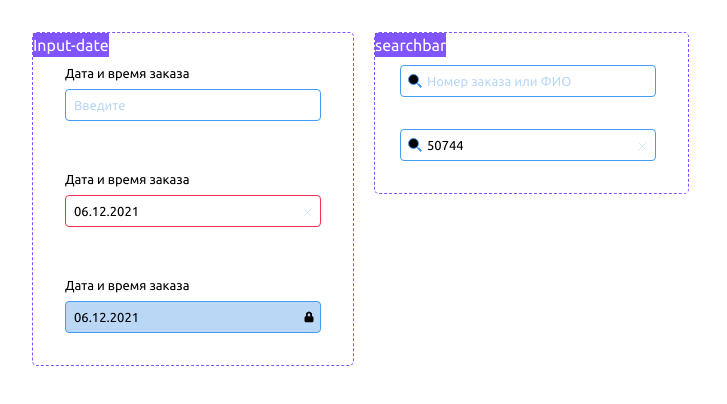
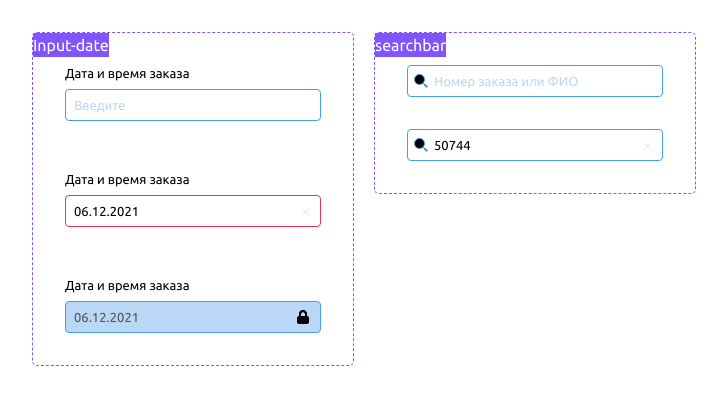
Before and after one commit to sponfin/Project, a website: page pages/blocks/ui-kit.html in a window 1280 px wide. Shown: the whole page, without its empty margins (0-727 px from the left). Drawn offline with Linux system fonts and the light colour scheme.

Commit message:
Ноmework_4_fix_1

```diff
--- a/pages/blocks/input.css
+++ b/pages/blocks/input.css
@@ -1,5 +1,9 @@
 .block-wrapper__input-date {
   margin-bottom: 50px;
+}
+
+.block-wrapper__input-date:last-child {
+  margin-bottom: 0px;
 }
 
 .label-input {
@@ -14,7 +18,9 @@
 .input-date__wrapper {
   display: flex;
   align-items: center;
+  position: relative;
 }
+
 .input-date__input {
   outline: none;
   min-width: 256px;
@@ -35,12 +41,20 @@
 .input-date__input:focus {
   border: 2px solid #459df5;
 }
+
+.input-date:last-child {
+  margin-bottom: 0px;
+}
 .input-date__input_error::placeholder {
   color: #bad8f5;
 }
 
-.input-date__btn {
+.input-date__btn-clear {
   cursor: pointer;
+  border: none;
+  background: inherit;
+  position: absolute;
+  right: 5px;
 }
 .input-date__input_error {
   border: 1px solid #f53152;
@@ -61,11 +75,11 @@
   width: 9px;
   height: 9px;
   stroke: #bad8f5;
-  margin-left: -18px;
 }
 .input-date__icon-locked {
-  width: 12px;
-  height: 14px;
+  width: 16px;
+  height: 16px;
   fill: #000000;
-  margin-left: -18px;
+  position: absolute;
+  right: 10px;
 }
--- a/pages/blocks/search-bar.css
+++ b/pages/blocks/search-bar.css
@@ -5,6 +5,7 @@
 .searchbar__wrapper {
   display: flex;
   align-items: center;
+  position: relative;
 }
 .searchbar__input {
   outline: none;
@@ -28,21 +29,30 @@
   border: 2px solid #459df5;
 }
 
-.searchbar__btn {
+.searchbar__btn-search {
   cursor: pointer;
+  border: none;
+  background: inherit;
+  position: absolute;
+  top: 5px;
 }
 
 .searchbar__icon-search {
   width: 16px;
   height: 16px;
   stroke: #459df5;
-  margin-right: -23px;
-  z-index: 50;
+}
+
+.searchbar__btn-clear {
+  cursor: pointer;
+  border: none;
+  background: inherit;
+  position: absolute;
+  right: 5px;
 }
 
 .searchbar__icon-x {
   width: 9px;
   height: 9px;
   stroke: #bad8f5;
-  margin-left: -18px;
 }
--- a/pages/blocks/ui-kit.html
+++ b/pages/blocks/ui-kit.html
@@ -54,15 +54,15 @@
               type="datetime"
             />
 
-            <span class="input-date__btn">
+            <button class="input-date__btn-clear">
               <svg class="input-date__icon-x">
                 <use xlink:href="sprite.svg#x-large"></use>
               </svg>
-            </span>
+            </button>
           </div>
         </div>
 
-        <div class="input-date">
+        <div class="input-date block-wrapper__input-date">
           <label
             class="label-input input-date__label-input"
             for="inputDateLocked"
@@ -76,7 +76,7 @@
               value="06.12.2021"
               placeholder="Введите"
               type="datetime"
-              readonly
+              disabled
             />
             <svg class="input-date__icon-locked">
               <use xlink:href="sprite.svg#locked"></use>
@@ -90,9 +90,11 @@
 
         <div class="searchbar block-wrapper__searchbar">
           <div class="searchbar__wrapper">
+            <button class="searchbar__btn-search">
               <svg class="searchbar__icon-search">
                 <use xlink:href="sprite.svg#search"></use>
               </svg>
+            </button>
 
             <input
               class="searchbar__input"
@@ -103,20 +105,22 @@
 
         <div class="searchbar">
           <div class="searchbar__wrapper">
+            <button class="searchbar__btn-search">
               <svg class="searchbar__icon-search">
                 <use xlink:href="sprite.svg#search"></use>
               </svg>
+            </button>
 
             <input
               class="searchbar__input"
               placeholder="Номер заказа или ФИО"
               value="50744"
             />
-            <span class="searchbar__btn">
+            <button class="searchbar__btn-clear">
               <svg class="searchbar__icon-x">
                 <use xlink:href="sprite.svg#x-large"></use>
               </svg>
-            </span>
+            </button>
           </div>
         </div>
       </div>
```
Lines whose indentation alone changed are shown as unchanged.
